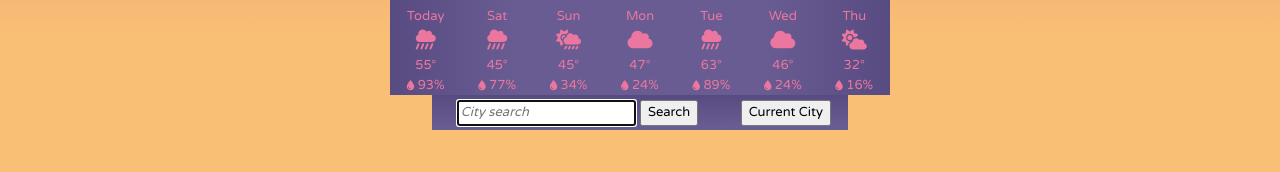
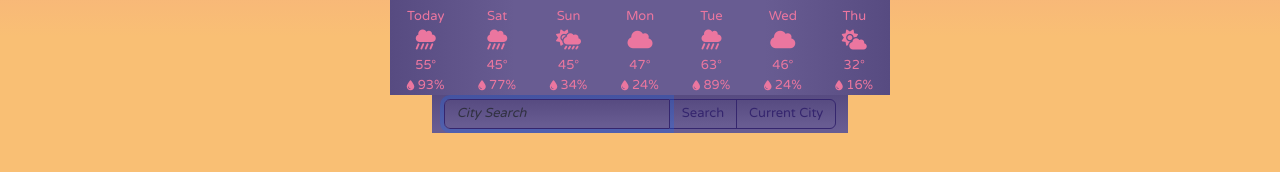
Before and after one commit to ALawler/Weather-App, a website built with Parcel: page index.html in a window 1280 px wide. Shown: the part 364-536 px from the top of the page. Built offline with nearby package versions, Linux system fonts and the light colour scheme; no server answers.

Commit message:
Search Bar & Button Visual Formatting
created a more seamlessly designed search bar and buttons while consolidating some code in both HTML and CSS.

Currently still working out an issue on some of the data not being able to be accessed in JS.

```diff
--- a/index.html
+++ b/index.html
@@ -136,19 +136,15 @@ alt="Axios"
 
       <div class="row search">
         <div class="col-1"></div>
-        <div class="col-7 pt-1 pb-1 gradientP2">
+        <div class="col-10 pt-1 pb-1 gradientP2">
           <form id="citySearchForm">
-          <input
-          type="text"
-          placeholder="City search"
-          autocomplete="off"
-          autofocus="on"
-          id="citySearchInput" />
-          <span class="pt-1 pb-1 gradientP2">
-            <input type="submit" value="Search" id="buttonSearch"/></span>
-          </div>
-          <span class="col-3 pt-1 pb-1 gradientP2">
-          <input type="submit" value="Current City" id="buttonCurrentCity"/></span>
+
+            <div class="col-auto input-group">
+              <input type="text" id="citySearchInput" class="form-control pt-1 pb-1 gradientP2" autocomplete="off" autofocus="on" placeholder="City Search" aria-label="Recipient's username with two button addons">
+              <button class="btn btn-outline-secondary pt-1 pb-1 gradientP2" type="submit" id="buttonSearch">Search</button>
+              <button class="btn btn-outline-secondary pt-1 pb-1 gradientP2" type="button" id="buttonCurrentCity">Current City</button>
+            </div>
+
         </form>
         <div class="col-1"></div>
       </div>
--- a/src/styles.css
+++ b/src/styles.css
@@ -52,16 +52,14 @@ body {
   font-size: 13px;
   font-style: italic;
   color: rgba(53, 38, 110, 1);
+  border-color: rgba(53, 38, 110, 1);
 }
-#buttonSearch {
-  text-align: right;
+#buttonSearch,
+#buttonCurrentCity {
   font-size: 13px;
   font-style: normal;
-}
-#buttonCurrentCity {
-  text-align: center;
-  font-size: 13px;
-  font-style: normal;
+  color: rgba(53, 38, 110, 1);
+  border-color: rgba(53, 38, 110, 1);
 }
 .gradientP {
   background: #574b81;
```
Also changed, not shown: src/index.js (+16 -2 lines).
